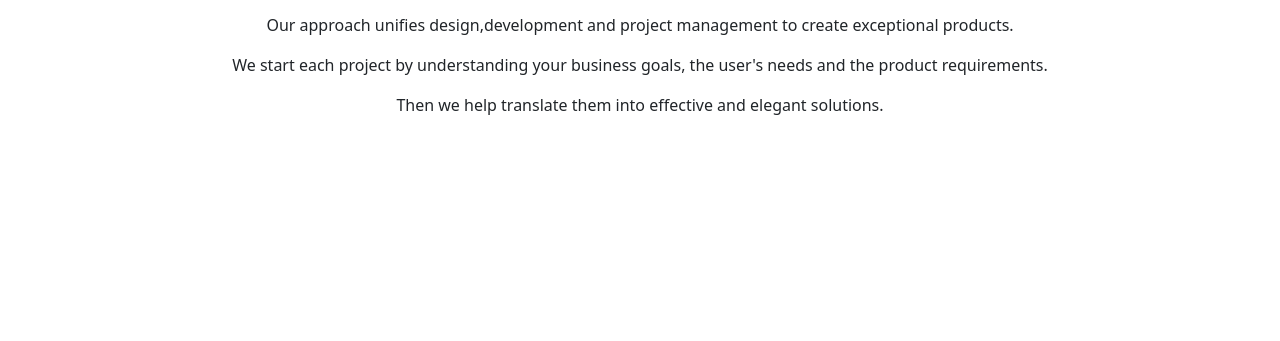
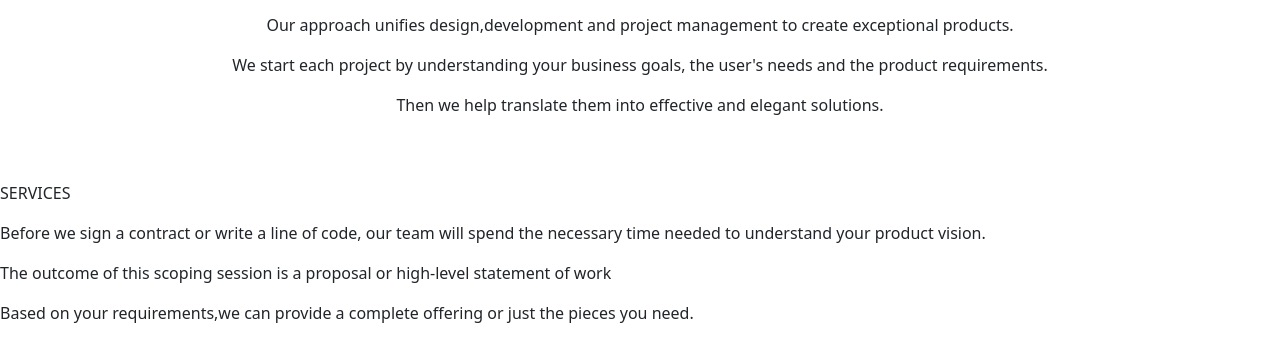
Before and after one commit to Maryan23/Delani-Studio, a plain HTML site: page index.html in a window 1280 px wide. Shown: the part 736-1077 px from the top of the page. Before the commit the page ends 869 px from the top, so only its background shows below. Drawn offline with nearby package versions, Linux system fonts and the light colour scheme.

Commit message:
Add services section

```diff
--- a/index.html
+++ b/index.html
@@ -13,7 +13,7 @@
         <img id="logo" src="IP3/assets/logo/logo.png"><br><br>
         <p><span id="top1">WELCOME</span></p>
         <p><span id="top1">TO DELANI STUDIO</span></p>
-        <p><span id="top2">AMAZING PEOPLE ARE MAKING AMAZING DESIGNS IN A FUN ENVIRONMENT</span></p><br><br><br><br>
+        <p><span id="top2">AMAZING PEOPLE ARE MAKING AMAZING DESIGNS IN A FUN ENVIRONMENT</span></p><br><br><br>
         <img src="IP3/assets/mouse_click.png">
     </div>
     <div class="about"><br><br>
@@ -22,6 +22,11 @@
         <p>Our approach unifies design,development and project management to create exceptional products.</p>
         <p>We start each project by understanding your business goals, the user's needs and the product requirements.</p>
         <p>Then we help translate them into effective and elegant solutions.</p>
+    </div><br>
+    <div class="services"><br>
+        <p id="service">SERVICES</p>
+        <p>Before we sign a contract or write a line of code, our team will spend the necessary time needed to understand your product vision.</p>
+        <p>The outcome of this scoping session is a proposal or high-level statement of work</p>
+        <p>Based on your requirements,we can provide a complete offering or just the pieces you need.</p>
     </div>
-
 </body>
```
